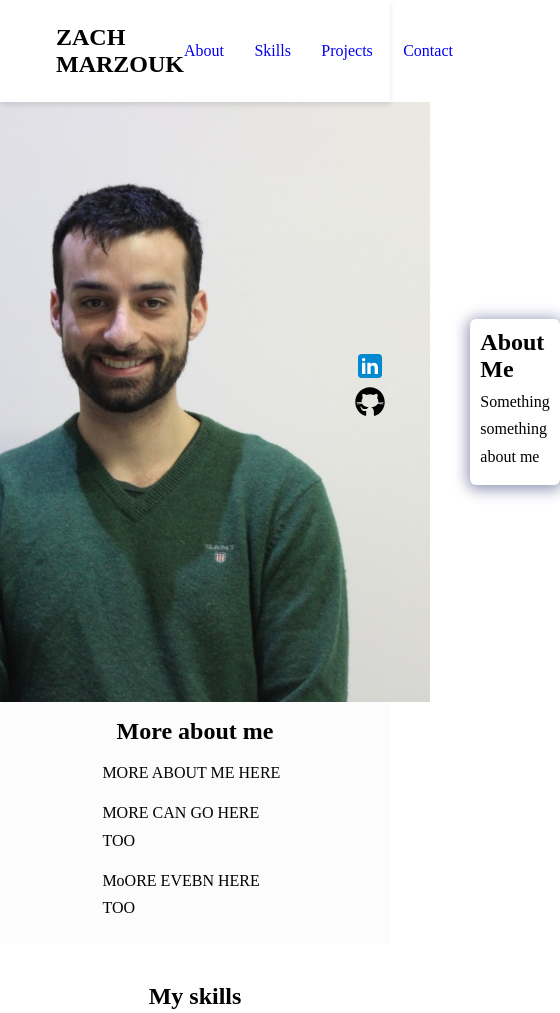
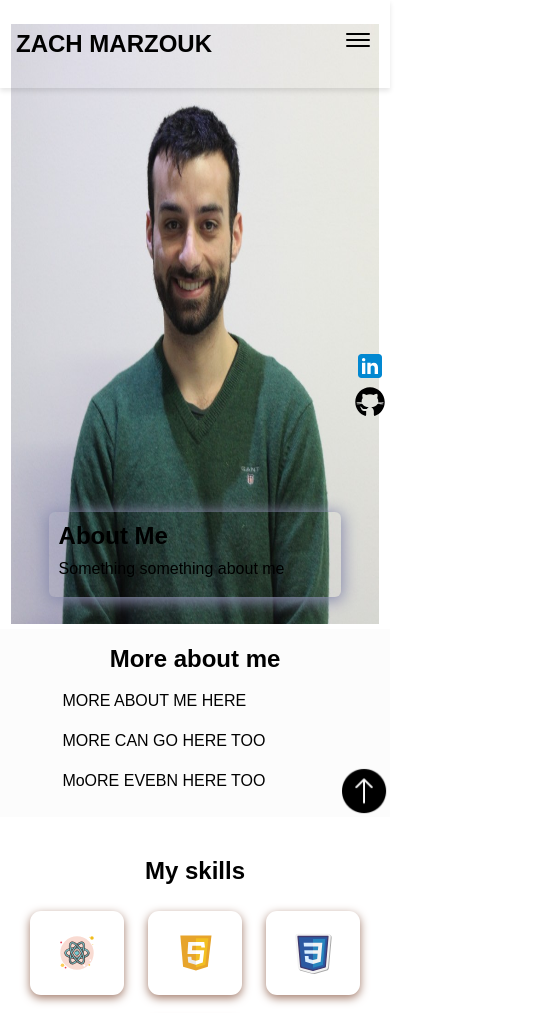
Before and after one commit to zamarz/cuddly-guide, a website: page index.html in a window 390 px wide. Shown: the top 1013 px of the page, 560 px wide, since content can reach past the window. Drawn offline with nearby package versions, Linux system fonts and the light colour scheme; a web font is replaced by a local one.

Commit message:
"Add scroll up"

```diff
--- /dev/null
+++ b/app.js
@@ -0,0 +1,24 @@
+const scrollUp = document.getElementById("scroll-up");
+
+scrollUp.addEventListener("click", () => {
+  window.scrollTo({
+    top: 0,
+    left: 0,
+    behavior: "smooth",
+  });
+});
+
+const burger = document.querySelector("#burger-menu");
+const ul = document.querySelector("nav ul");
+const nav = document.querySelector("nav");
+const navLink = document.querySelectorAll(".nav-link");
+
+burger.addEventListener("click", () => {
+  ul.classList.toggle("show");
+});
+
+navLink.forEach((link) =>
+  link.addEventListener("click", () => {
+    ul.classList.remove("show");
+  })
+);
--- a/assets/styles.css
+++ b/assets/styles.css
@@ -1,3 +1,7 @@
+* {
+  font-family: "AR One Sans", sans-serif;
+}
+
 html {
   scroll-behavior: smooth;
 }
@@ -196,3 +200,110 @@ footer {
   text-align: center;
   margin: 2rem 0 0;
 }
+
+.scroll-up {
+  position: fixed;
+  right: 0.5%;
+  bottom: 3%;
+  cursor: pointer;
+}
+
+.up-arrow {
+  width: 3rem;
+  height: 3rem;
+}
+
+@media screen and (max-width: 720px) {
+  nav {
+    padding: 1.5rem 1rem;
+  }
+
+  nav ul {
+    position: fixed;
+    background-color: #fcfcfc;
+    flex-direction: column;
+    top: 86px;
+    left: 10%;
+    width: 80%;
+    text-align: center;
+    transform: translateX(-120%);
+    transition: transform 0.5s ease-in;
+  }
+
+  nav ul li {
+    margin: 8px;
+  }
+
+  .burger-menu {
+    display: block;
+  }
+
+  nav ul.show {
+    transform: translateX(0);
+  }
+
+  .hero {
+    margin-top: -4rem;
+    flex-direction: column;
+    gap: 0;
+  }
+
+  .hero img {
+    height: 37.5rem;
+    width: 30rem;
+  }
+
+  .bio {
+    margin-top: -7rem;
+    width: 20.5rem;
+  }
+
+  .more-about {
+    margin-top: 2rem;
+    padding: 1rem 3.5rem;
+  }
+
+  .more-about h2 {
+    text-align: center;
+  }
+
+  .more-about p {
+    text-align: justify;
+  }
+
+  .icon {
+    width: 5.875rem;
+    height: 5.25rem;
+  }
+
+  .projects-container {
+    flex-direction: column;
+  }
+
+  .project-container {
+    width: 20.875rem;
+  }
+
+  /* .contact-form-container {
+    max-width: 23.75rem;
+  } */
+}
+
+@media screen and (max-width: 420px) {
+  .hero img {
+    height: 37.5rem;
+    width: 23rem;
+  }
+
+  .bio {
+    width: 18.3rem;
+  }
+
+  .project-container {
+    width: 17.875rem;
+  }
+
+  /* .contact-form-container {
+    max-width: 17.75rem;
+  } */
+}
--- a/index.html
+++ b/index.html
@@ -8,9 +8,10 @@
     <link rel="preconnect" href="https://fonts.googleapis.com" />
     <link rel="preconnect" href="https://fonts.gstatic.com" crossorigin />
     <link
-      href="https://fonts.googleapis.com/css2?family=Abril+Fatface&family=Merriweather:ital@0;1&family=Open+Sans:wght@300&family=Work+Sans:wght@400;500;800&display=swap"
+      href="https://fonts.googleapis.com/css2?family=AR+One+Sans&display=swap"
       rel="stylesheet"
     />
+
     <link
       rel="stylesheet"
       href="https://cdnjs.cloudflare.com/ajax/libs/animate.css/4.1.1/animate.min.css"
@@ -25,6 +26,7 @@
       nomodule
       src="https://unpkg.com/ionicons@7.1.0/dist/ionicons/ionicons.js"
     ></script>
+    <script src="app.js" defer></script>
     <nav>
       <h1>ZACH MARZOUK</h1>
       <ul class="navigation">
@@ -182,5 +184,11 @@
         >
       </p>
     </footer>
+    <i class="scroll-up" id="scroll-up"
+      ><img
+        src="assets/icons/icons8-scroll-up-100.png"
+        class="socicon up-arrow"
+        alt="scroll-up arrow"
+    /></i>
   </body>
 </html>
```
Also changed, not shown: assets/icons/icons8-scroll-up-100.png (added).
